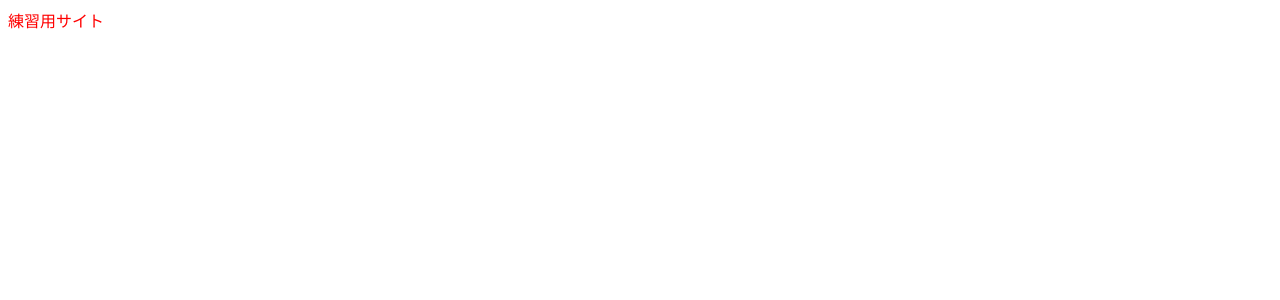
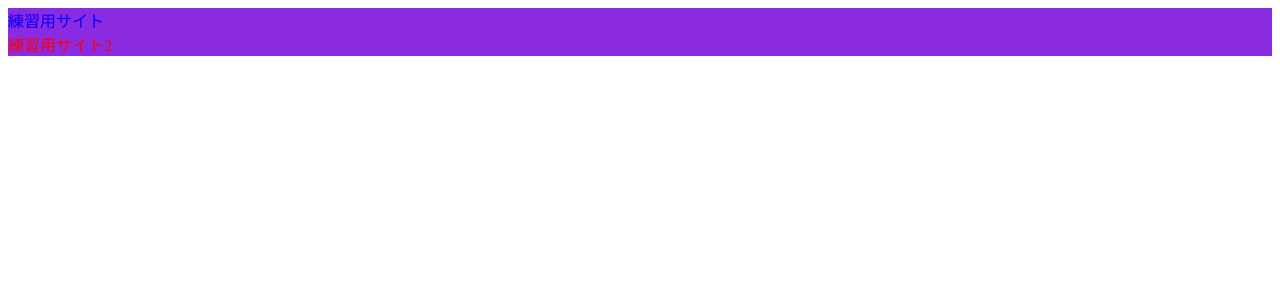
Before and after one commit to ShunNadamoto/clonepractice, a Next.js app: page / in a window 1280 px wide. Shown: the top 300 px of the page. Built offline with nearby package versions, Linux system fonts and the light colour scheme.

Commit message:
sassをインストール

```diff
--- a/package.json
+++ b/package.json
@@ -19,5 +19,8 @@
     "react": "18.2.0",
     "react-dom": "18.2.0",
     "typescript": "4.9.5"
+  },
+  "devDependencies": {
+    "sass": "^1.58.1"
   }
 }
--- a/src/pages/index.module.css
+++ /dev/null
@@ -1,3 +0,0 @@
-.test {
-  color: red;
-}
--- /dev/null
+++ b/src/pages/index.module.scss
@@ -0,0 +1,13 @@
+.container {
+  display: flex;
+  flex-direction: column;
+  background-color: blueviolet;
+
+  &__test1 {
+    color: blue;
+  }
+
+  &__test2 {
+    color: red;
+  }
+}
--- a/src/pages/index.tsx
+++ b/src/pages/index.tsx
@@ -1,5 +1,5 @@
 import Head from 'next/head'
-import styles from './index.module.css'
+import styles from './index.module.scss'
 
 
 export default function Home() {
@@ -11,8 +11,9 @@ export default function Home() {
         <meta name="viewport" content="width=device-width, initial-scale=1" />
         <link rel="icon" href="/favicon.ico" />
       </Head>
-      <div>
-        <div className={styles.test}>練習用サイト</div>
+      <div className={styles.container}>
+        <div className={styles.container__test1}>練習用サイト</div>
+        <div className={styles.container__test2}>練習用サイト2</div>
       </div>
     </>
   )
```
Also changed, not shown: 2 other files (tests, documents, lock files or other folders).
